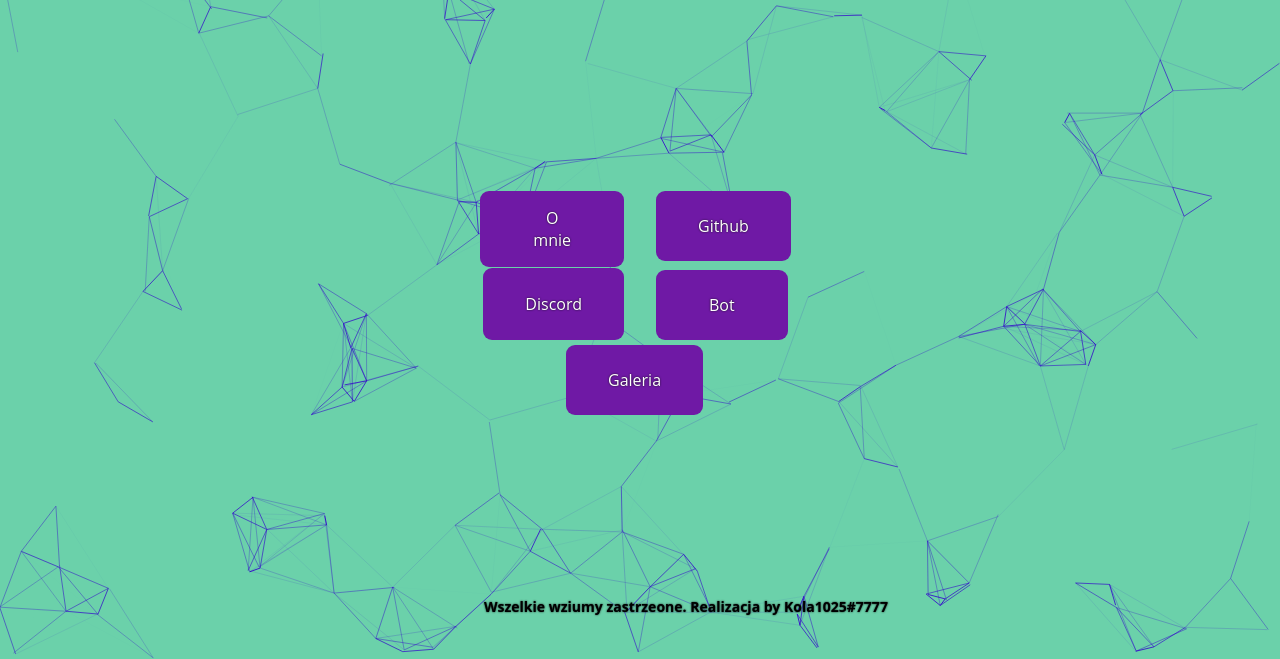
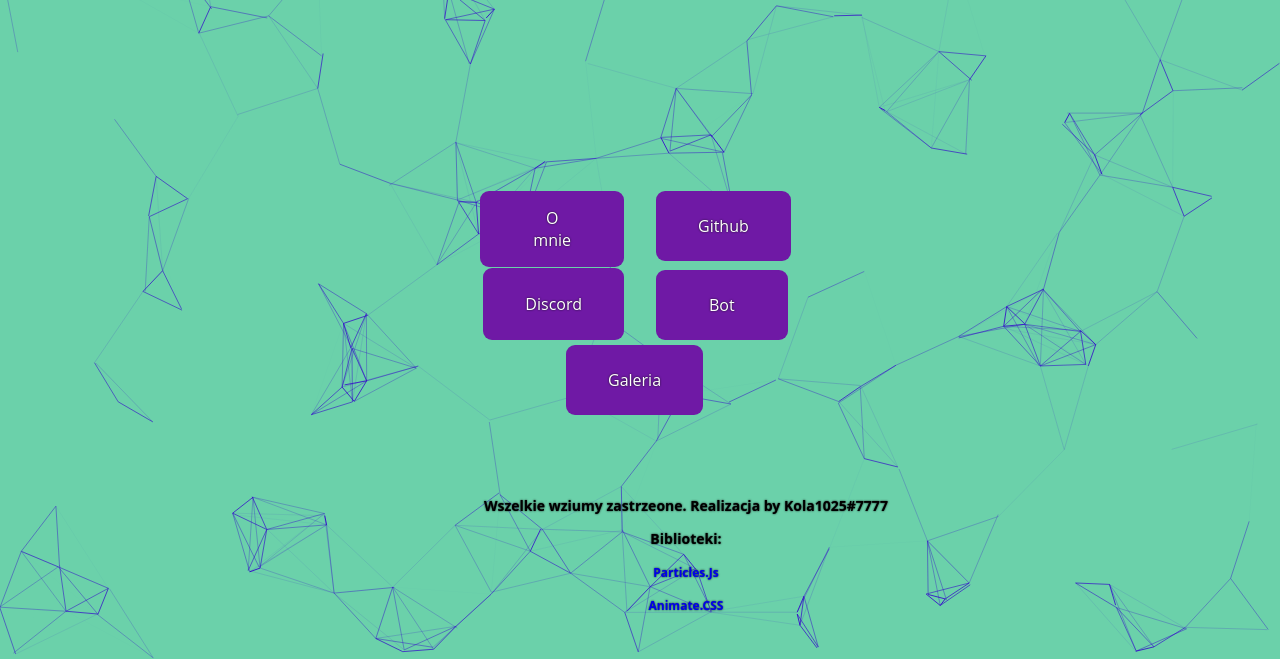
Before and after one commit to Kola1025/kola, a plain HTML site: page index.html in a window 1280 px wide. Shown: the part 141-800 px from the top of the page. Drawn offline with nearby package versions, Linux system fonts and the light colour scheme.

Commit message:
zaupdejdowano index dodając do footera biblioteki

```diff
--- a/index.html
+++ b/index.html
@@ -45,6 +45,13 @@
 <div class="animate__animated animate__backInUp">
 <div class="footer">
   <h3>Wszelkie wziumy zastrzeone. Realizacja by Kola1025#7777</h3>
+  <h3>Biblioteki:</h3>
+  <a href="https://vincentgarreau.com/particles.js/">
+  <h4>Particles.Js</h4>
+  </a>
+  <a href="https://animate.style/">
+    <h4>Animate.CSS</h4>
+  </a>
 </div>
 </div>
 
```
